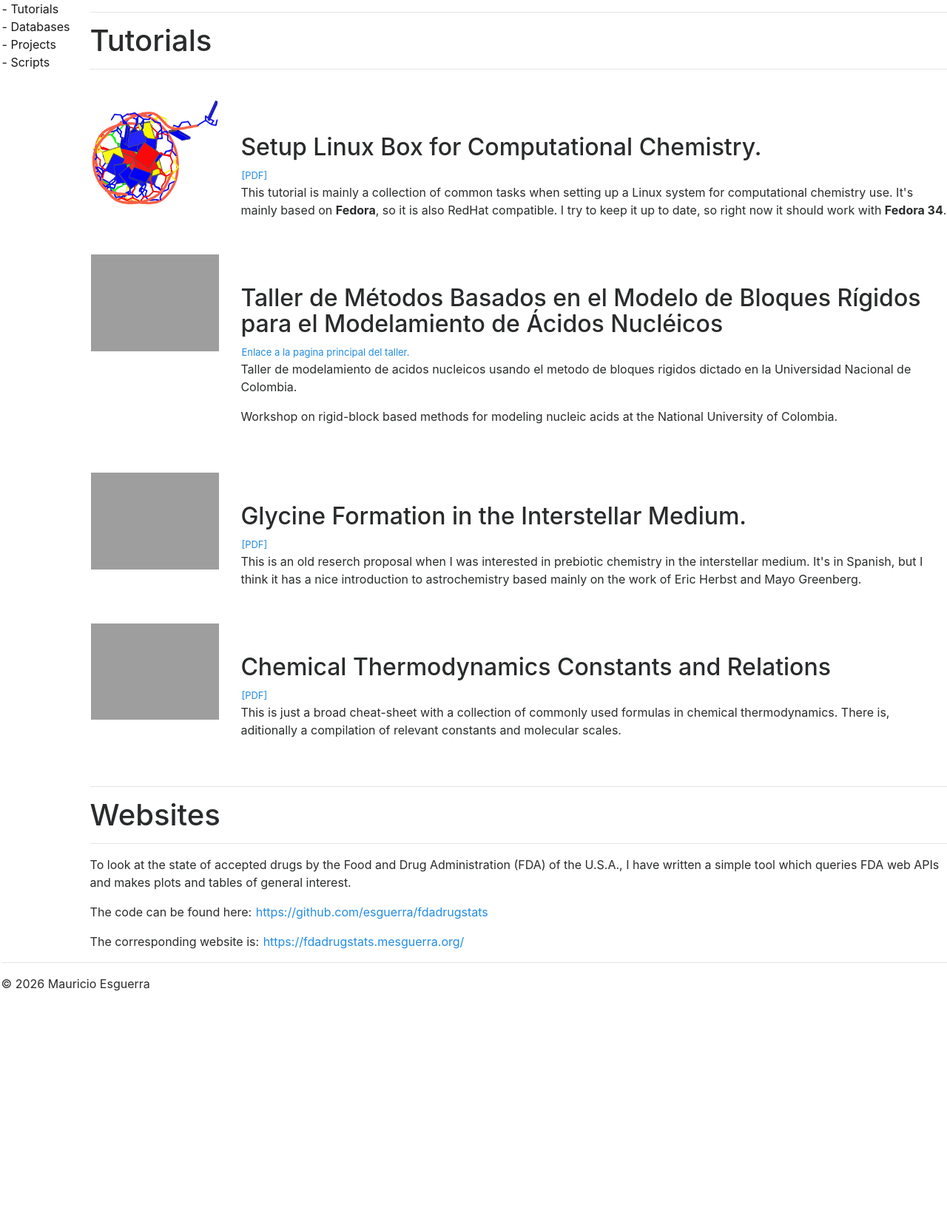
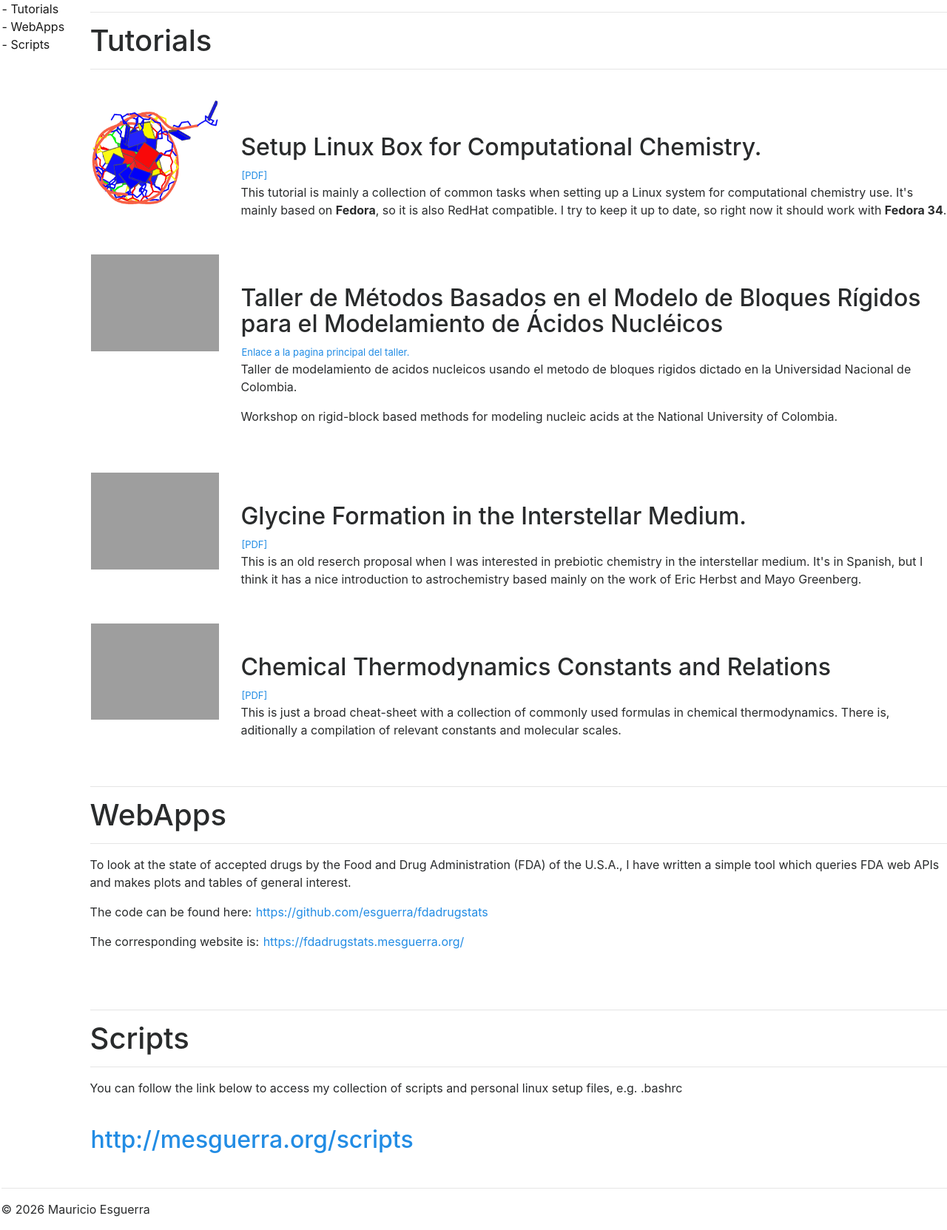
Before and after one commit to esguerra/mesguerra.org, a Flask app: page /craft in a window 1280 px wide. Shown: the part 96-1759 px from the top of the page at 74% size. Before the commit the page ends 1436 px from the top, so only its background shows below. Run offline with Flask 3, Linux system fonts and the light colour scheme; some libraries are stand-ins or nearby versions; grey boxes are pictures that could not be loaded.

Commit message:
another lil fix

```diff
--- a/templates/craft.html
+++ b/templates/craft.html
@@ -5,8 +5,9 @@
   <aside>
     <ul>
       <li><a href="#tuto">- Tutorials</a></li>
-      <li><a href="#data">- Databases</a></li>
-      <li><a href="#proj">- Projects</a></li>
+      <li><a href="#webapps">- WebApps</a></li>
+      <!-- <li><a href="#data">- Databases</a></li>
+      <li><a href="#proj">- Projects</a></li> -->
       <li><a href="#script">- Scripts</a></li>
     </ul>
   </aside>
@@ -135,7 +136,7 @@
   </table>
 
   <hr />
-  <h1><span id="data">Websites</span></h1>
+  <h1><span id="webapps">WebApps</span></h1>
   <hr />
 
   <p>To look at the state of accepted drugs by the Food and Drug Administration (FDA) of the U.S.A., I have written a simple tool which queries FDA web APIs and makes plots and tables of general interest.</p>
@@ -177,7 +178,7 @@
   </pre>
   <br/>
   <br/>
-
+-->
 
   <br/><br/>
   <hr/>
@@ -189,11 +190,13 @@
   <h2><a href="/scripts">http://mesguerra.org/scripts</a></h2>
   <br>
 
+<!--
   <h1><span id="script">Some old notes on RNA</span></h1>
   <hr>
   <a href="https://rna.mesguerra.org">my notes on RNA</a> -
   <br>
-  -->
+-->
+
 </article>
 
 <ol id="footer"></ol>
```
